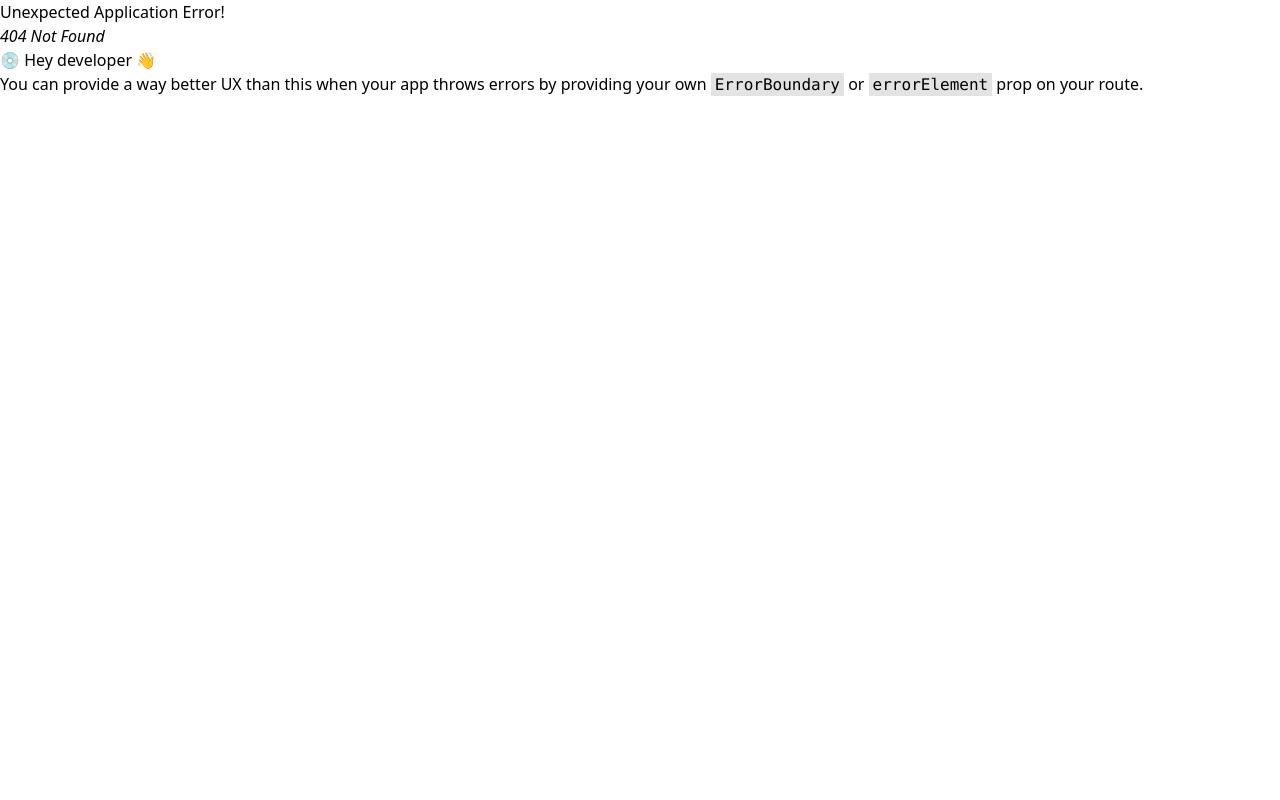
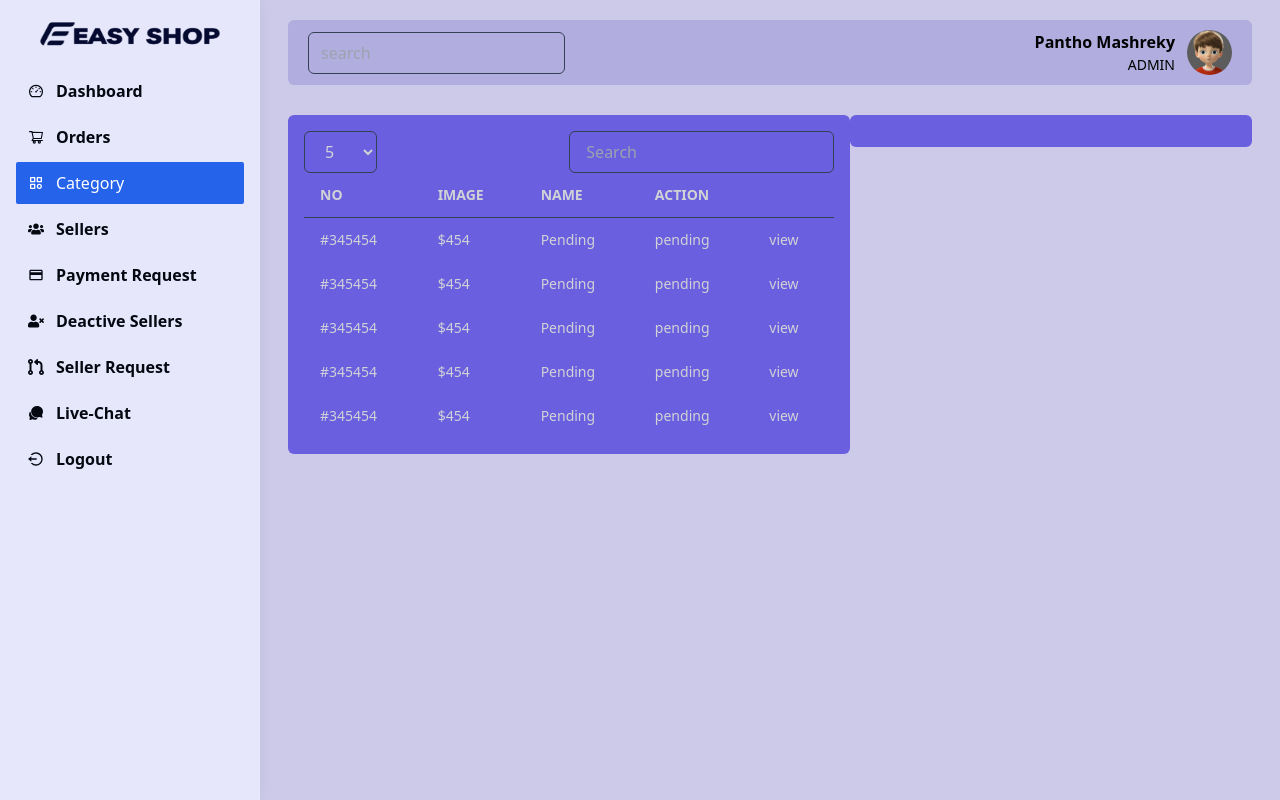
Before and after one commit to pantho0/multi-vendor-ecommerce, a React (Create React App) app in the folder dashboard/: page /admin/dashboard/category in a window 1280 px wide. Before the commit this address had no page. Built offline with nearby package versions, Linux system fonts and the light colour scheme.

Commit message:
category page added with basic design

```diff
--- a/dashboard/src/router/routes/adminRoutes.js
+++ b/dashboard/src/router/routes/adminRoutes.js
@@ -1,4 +1,5 @@
 import AdminDashboard from "../../views/admin/AdminDashboard";
+import Category from "../../views/admin/Category";
 import Orders from "../../views/admin/Orders";
 
 
@@ -12,5 +13,10 @@ export const adminRoutes = [
         path : 'admin/dashboard/orders',
         element : <Orders/>,
         role : 'admin'
+    },
+    {
+        path : 'admin/dashboard/category',
+        element : <Category/>,
+        role : 'admin'
     }
 ]
--- /dev/null
+++ b/dashboard/src/views/admin/Category.jsx
@@ -0,0 +1,145 @@
+import { useState } from "react";
+import { Link } from "react-router-dom";
+import Pagination from "../Pagination";
+
+const Category = () => {
+  const [perPage, setPerPage] = useState(5);
+  return (
+    <div className="px-2 lg:px-7 pt-5">
+      <div className="flex flex-wrap w-full">
+        <div className="w-full lg:w-7/12">
+          <div className="w-full p-4 bg-[#6a5fdf] rounded-md">
+            <div className="flex justify-between items-center">
+              <select
+                onChange={(e) => setPerPage(parseInt(e.target.value))}
+                className="px-4 py-2 focus:border-indigo-500 outline-none bg-[#6a5fdf] border border-slate-700 rounded-md text-[#d0d2d6]"
+              >
+                <option value="5">5</option>
+                <option value="10">10</option>
+                <option value="20">20</option>
+              </select>
+              <input
+                className="px-4 py-2 focus:border-indigo-500 outline-none bg-transparent border border-slate-700 rounded-md text-[#d0d2d6]"
+                type="text"
+                placeholder="Search"
+              />
+            </div>
+            <div className="relative overflow-x-auto">
+          <table className="w-full text-sm text-[#d0d2d6] text-left">
+            <thead className="text-sm text-[#d0d2d6] uppercase border-b border-slate-700">
+            <tr>
+              <th scope="col" className="py-3 px-4">
+                No
+              </th>
+              <th scope="col" className="py-3 px-4">
+                Image
+              </th>
+              <th scope="col" className="py-3 px-4">
+                Name
+              </th>
+              <th scope="col" className="py-3 px-4">
+                Action
+              </th>
+            </tr>
+            </thead>
+            <tbody>
+              <tr>
+                <td scope="row" className="py-3 px-4 font-medium whitespace-nowrap">
+                #345454
+                </td>
+                <td scope="row" className="py-3 px-4 font-medium whitespace-nowrap">
+                $454
+                </td>
+                <td scope="row" className="py-3 px-4 font-medium whitespace-nowrap">
+               Pending
+                </td>
+                <td scope="row" className="py-3 px-4 font-medium whitespace-nowrap">
+                pending
+                </td>
+                <td scope="row" className="py-3 px-4 font-medium whitespace-nowrap">
+                view
+                </td>
+              </tr>
+              <tr>
+                <td scope="row" className="py-3 px-4 font-medium whitespace-nowrap">
+                #345454
+                </td>
+                <td scope="row" className="py-3 px-4 font-medium whitespace-nowrap">
+                $454
+                </td>
+                <td scope="row" className="py-3 px-4 font-medium whitespace-nowrap">
+               Pending
+                </td>
+                <td scope="row" className="py-3 px-4 font-medium whitespace-nowrap">
+                pending
+                </td>
+                <td scope="row" className="py-3 px-4 font-medium whitespace-nowrap">
+                view
+                </td>
+              </tr>
+              <tr>
+                <td scope="row" className="py-3 px-4 font-medium whitespace-nowrap">
+                #345454
+                </td>
+                <td scope="row" className="py-3 px-4 font-medium whitespace-nowrap">
+                $454
+                </td>
+                <td scope="row" className="py-3 px-4 font-medium whitespace-nowrap">
+               Pending
+                </td>
+                <td scope="row" className="py-3 px-4 font-medium whitespace-nowrap">
+                pending
+                </td>
+                <td scope="row" className="py-3 px-4 font-medium whitespace-nowrap">
+                view
+                </td>
+              </tr>
+              <tr>
+                <td scope="row" className="py-3 px-4 font-medium whitespace-nowrap">
+                #345454
+                </td>
+                <td scope="row" className="py-3 px-4 font-medium whitespace-nowrap">
+                $454
+                </td>
+                <td scope="row" className="py-3 px-4 font-medium whitespace-nowrap">
+               Pending
+                </td>
+                <td scope="row" className="py-3 px-4 font-medium whitespace-nowrap">
+                pending
+                </td>
+                <td scope="row" className="py-3 px-4 font-medium whitespace-nowrap">
+                view
+                </td>
+              </tr>
+              <tr>
+                <td scope="row" className="py-3 px-4 font-medium whitespace-nowrap">
+                #345454
+                </td>
+                <td scope="row" className="py-3 px-4 font-medium whitespace-nowrap">
+                $454
+                </td>
+                <td scope="row" className="py-3 px-4 font-medium whitespace-nowrap">
+               Pending
+                </td>
+                <td scope="row" className="py-3 px-4 font-medium whitespace-nowrap">
+                pending
+                </td>
+                <td scope="row" className="py-3 px-4 font-medium whitespace-nowrap">
+                view
+                </td>
+              </tr>
+            </tbody>
+          </table>
+        </div>
+          </div>
+        </div>
+
+        <div className="w-full lg:w-5/12">
+          <div className="w-full p-4 bg-[#6a5fdf] rounded-md"></div>
+        </div>
+      </div>
+    </div>
+  );
+};
+
+export default Category;
```
